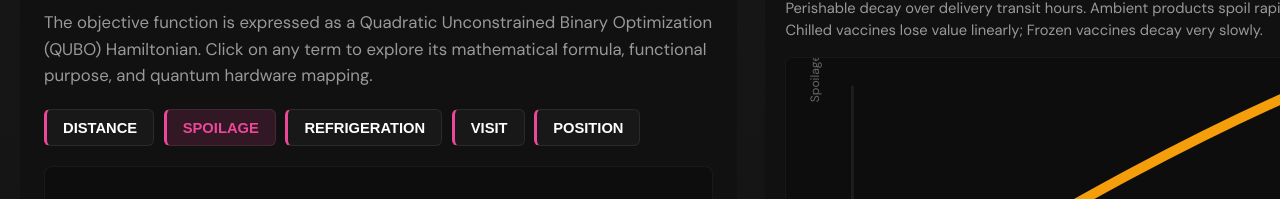
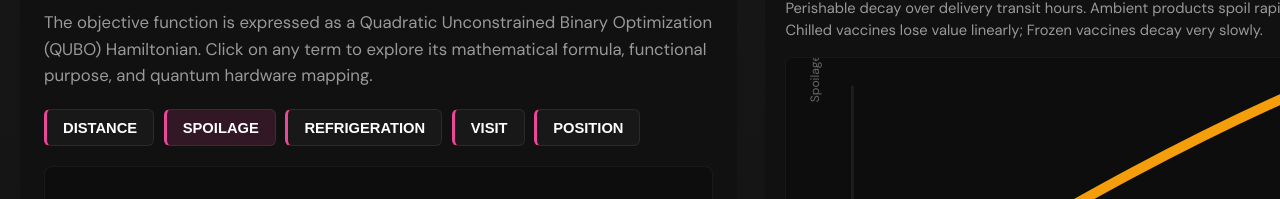
Before and after one commit to saransrinivaas/Hybrid-approach-ColdChainVRP, a React (Vite) app in the folder Hybrid-approach-ColdChainVRP/frontend/: page / in a window 1280 px wide. Both pictures are taken after a click on the button "Explainer". Shown: the part 272-471 px from the top of the page. Built offline with nearby package versions, Linux system fonts and the light colour scheme; no server answers.

Commit message:
style: change active Hamiltonian explorer tab text to white when highlighted

```diff
--- a/Hybrid-approach-ColdChainVRP/frontend/src/components/ExplainerTab.jsx
+++ b/Hybrid-approach-ColdChainVRP/frontend/src/components/ExplainerTab.jsx
@@ -123,7 +123,7 @@ export default function ExplainerTab({ activeTab }) {
                   style={{
                     padding: '0.6rem 1rem',
                     background: isSelected ? '#ec489925' : 'rgba(255,255,255,0.03)',
-                    color: isSelected ? '#ec4899' : 'var(--text)',
+                    color: isSelected ? '#ffffff' : 'var(--text)',
                     border: '1px solid rgba(255,255,255,0.08)',
                     borderRadius: '6px',
                     cursor: 'pointer',
```
